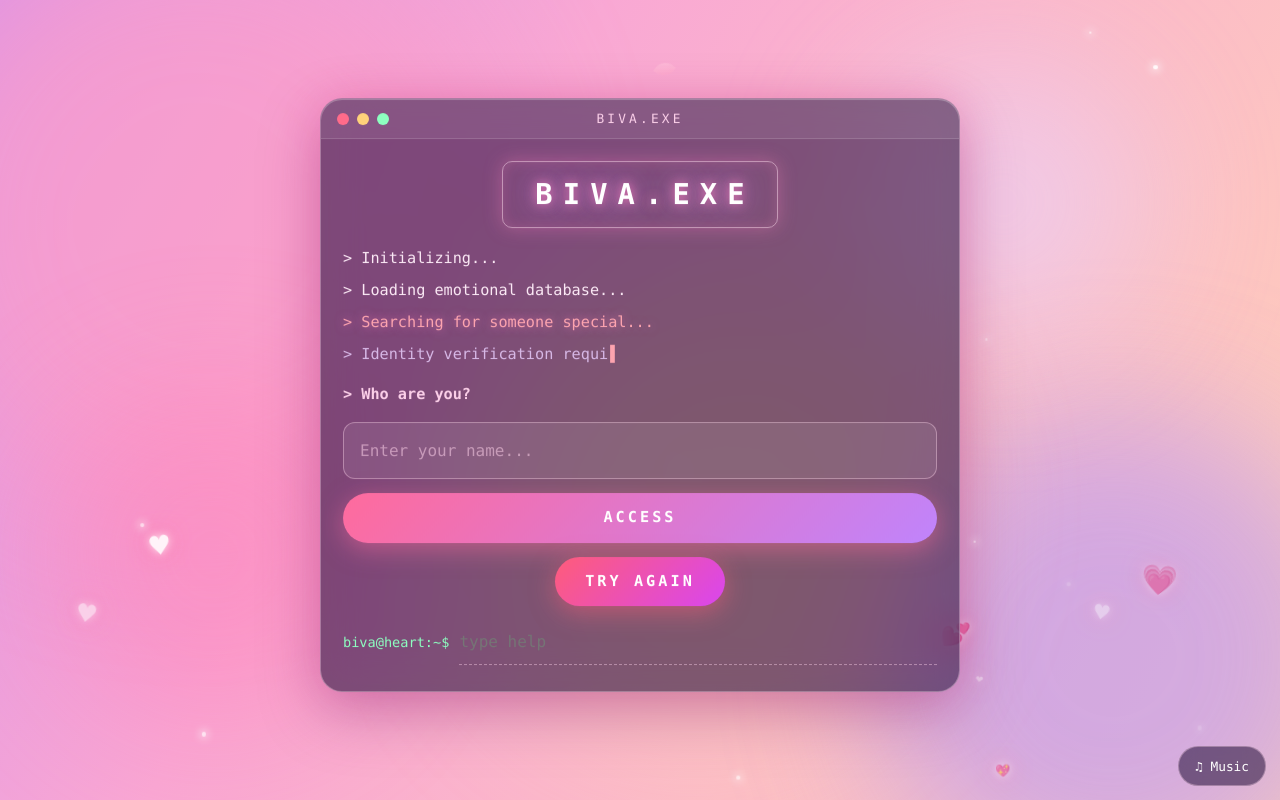
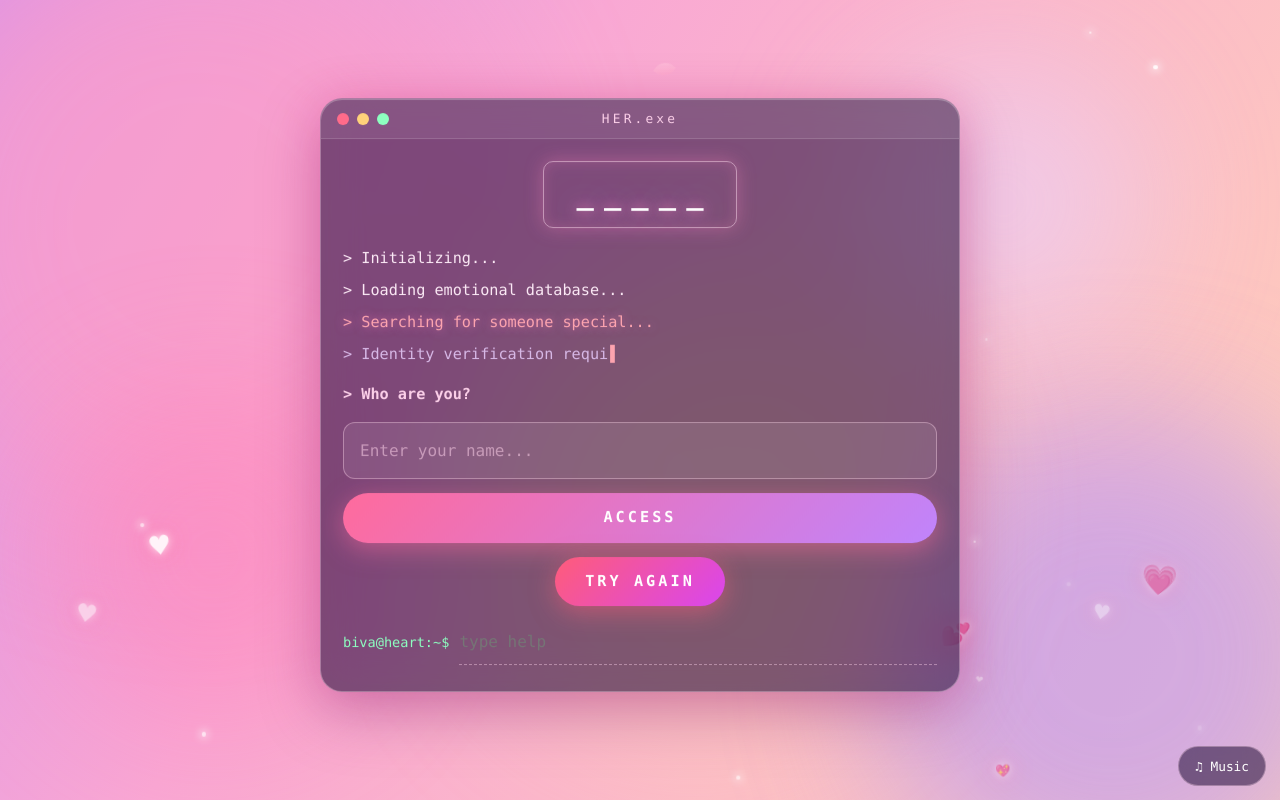
Before and after one commit to syedridvi73-bit/for-bivaa, a plain HTML site: page index.html in a window 1280 px wide. Drawn offline with Linux system fonts and the light colour scheme.

Commit message:
Rename terminal title from BIVA.EXE to HER.exe

```diff
--- a/index.html
+++ b/index.html
@@ -38,7 +38,7 @@
           <span class="dot dot-yellow"></span>
           <span class="dot dot-green"></span>
         </div>
-        <div class="terminal-title">BIVA.EXE</div>
+        <div class="terminal-title">HER.exe</div>
         <div class="header-spacer" aria-hidden="true"></div>
       </header>
 
@@ -46,7 +46,7 @@
 
         <!-- Title banner -->
         <div class="banner" aria-hidden="true">
-          <span class="banner-text">BIVA.EXE</span>
+          <span class="banner-text">_____</span>
         </div>
 
         <!-- Terminal lines are added here by script.js -->
```
